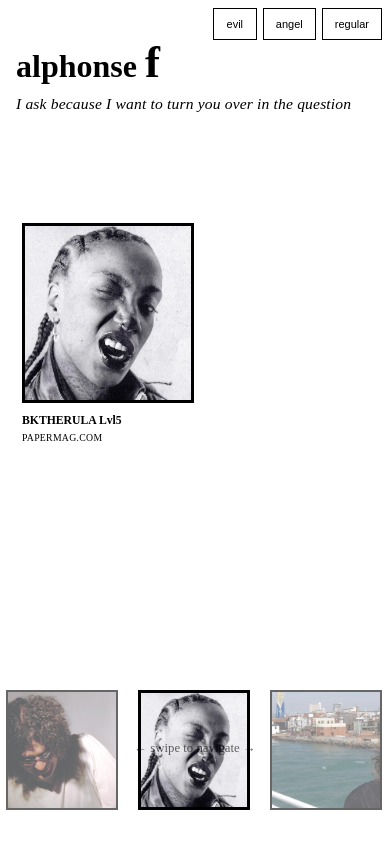
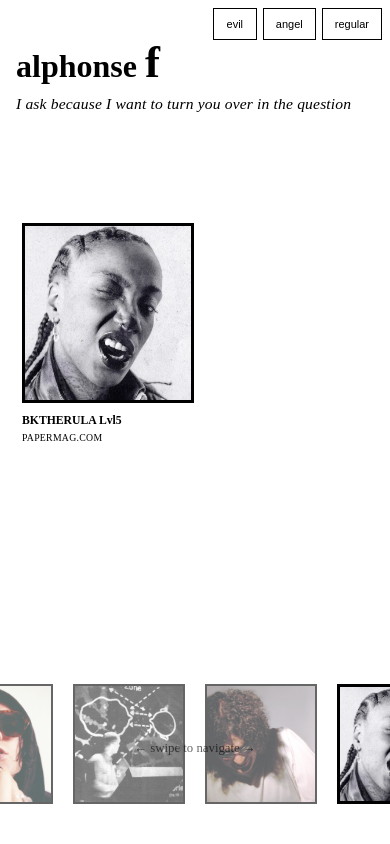
Before and after one commit to dahemar/alphonse_f, a React (Create React App) app: page / in a window 390 px wide. Built offline with nearby package versions, Linux system fonts and the light colour scheme; no server answers; the HTML template or start-up script is replaced by a standard one.

Commit message:
fix(mobile): center thumbnails perfectly with scroll-snap-align: center and flex centering

```diff
--- a/src/components/MediaPlayer.tsx
+++ b/src/components/MediaPlayer.tsx
@@ -115,10 +115,13 @@ const TrackRow = styled.div`
   height: 100%;
   will-change: transform;
   transition: transform 0.2s ease-out; /* Smooth transition for auto-scroll */
+  align-items: center; /* Center items vertically */
 
   /* Mobile gap adjustment */
   @media (max-width: 768px) {
     gap: 0.4rem;
+    justify-content: center; /* Center the entire row */
+    align-items: center;
   }
 `;
 
@@ -185,7 +188,7 @@ const ArrowButton = styled.button<{ $direction: 'left' | 'right' }>`
 
 const TrackItem = styled.div`
   flex: 0 0 auto;
-  scroll-snap-align: start;
+  scroll-snap-align: center; /* Center alignment instead of start */
 
   /* Mobile: force exactly 3 thumbnails to fit viewport width */
   @media (max-width: 768px) {
@@ -193,6 +196,9 @@ const TrackItem = styled.div`
     flex: 0 0 calc((100vw - 0.8rem) / 3);
     max-width: calc((100vw - 0.8rem) / 3);
     min-width: calc((100vw - 0.8rem) / 3);
+    display: flex;
+    justify-content: center; /* Center content within each item */
+    align-items: center;
   }
 `;
 
```
